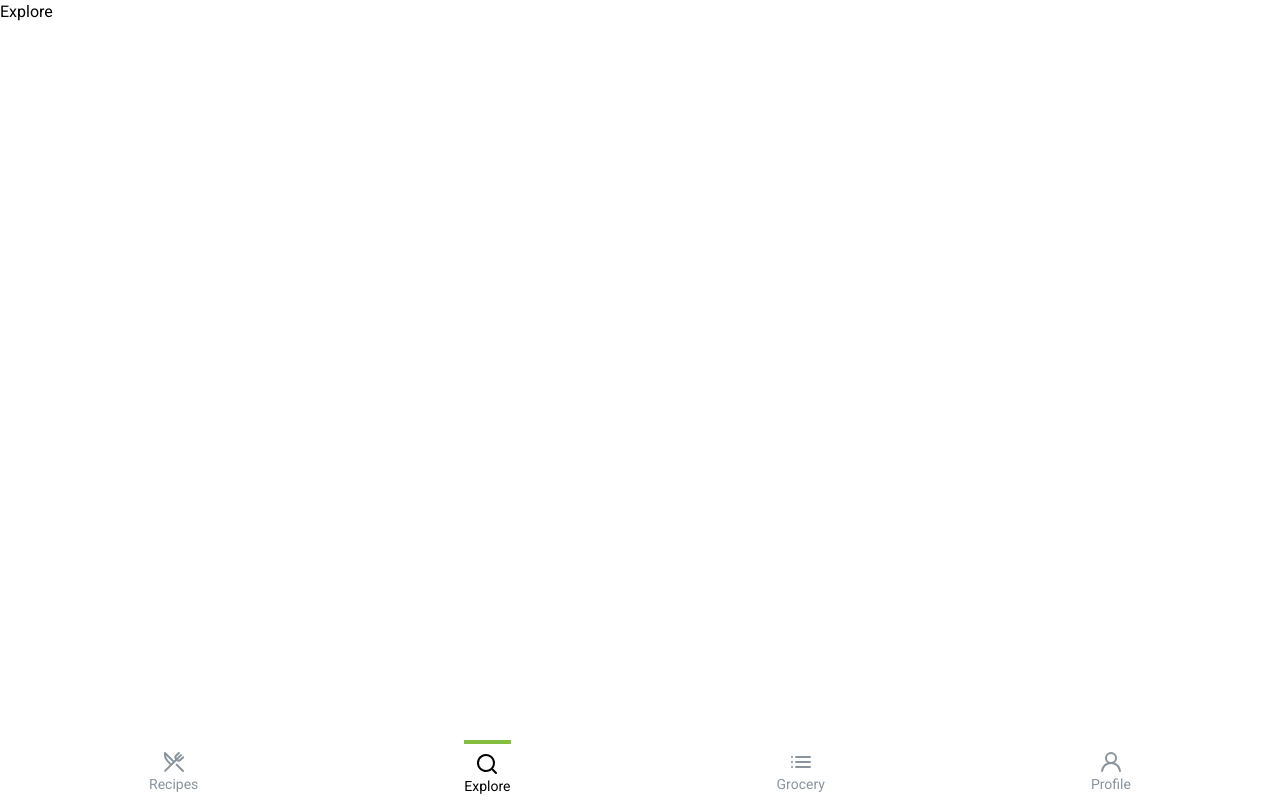
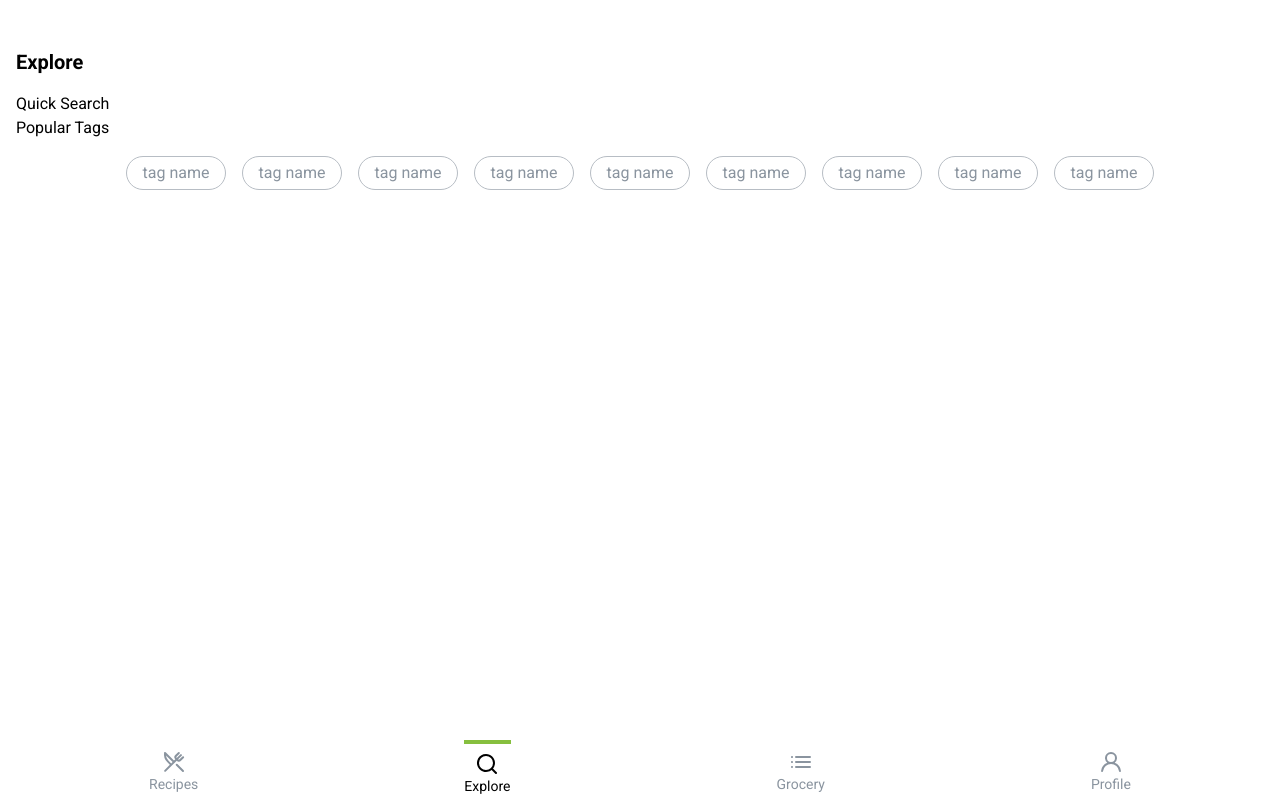
Before and after one commit to jsonfm/recetas-pwa, a React (Vite) app: page /explore in a window 1280 px wide. Built offline with nearby package versions, Linux system fonts and the light colour scheme.

Commit message:
🎨 [UPDATE] Explore View

```diff
--- a/src/pages/Explore/index.jsx
+++ b/src/pages/Explore/index.jsx
@@ -1,7 +1,17 @@
+
+const tags = [1, 2, 3, 4, 5, 6, 7, 8, 9];
+
 export const Explore = () => {
     return (
-        <section>
-            Explore
+        <section className="pt-12 pb-20 px-4">
+            <h4 className="mb-4 font-semibold text-xl">Explore</h4>
+            <h5>Quick Search</h5>
+            <h5 className="mb-4">Popular Tags</h5>
+            <div className="flex flex-wrap justify-center gap-4">
+                {tags.map((_) => (
+                    <div className="tag">tag name</div>
+                ))}
+            </div>
         </section>
     )
 }
--- a/src/styles/global.css
+++ b/src/styles/global.css
@@ -5,6 +5,7 @@
 
 * {
     font-family: 'Roboto', sans-serif;
+    transition: .25s;
 }
 
 @layer components {
@@ -41,4 +42,14 @@
         -ms-overflow-style: none;  /* IE and Edge */
         scrollbar-width: none;  /* Firefox */
     }
+
+
+    /* tags */
+    .tag {
+        @apply px-2 py-1 min-w-[100px] text-center text-darka rounded-full border border-darkb;
+    }
+
+    .tag:hover {
+        @apply bg-primary text-darkd;
+    }
 }
```
